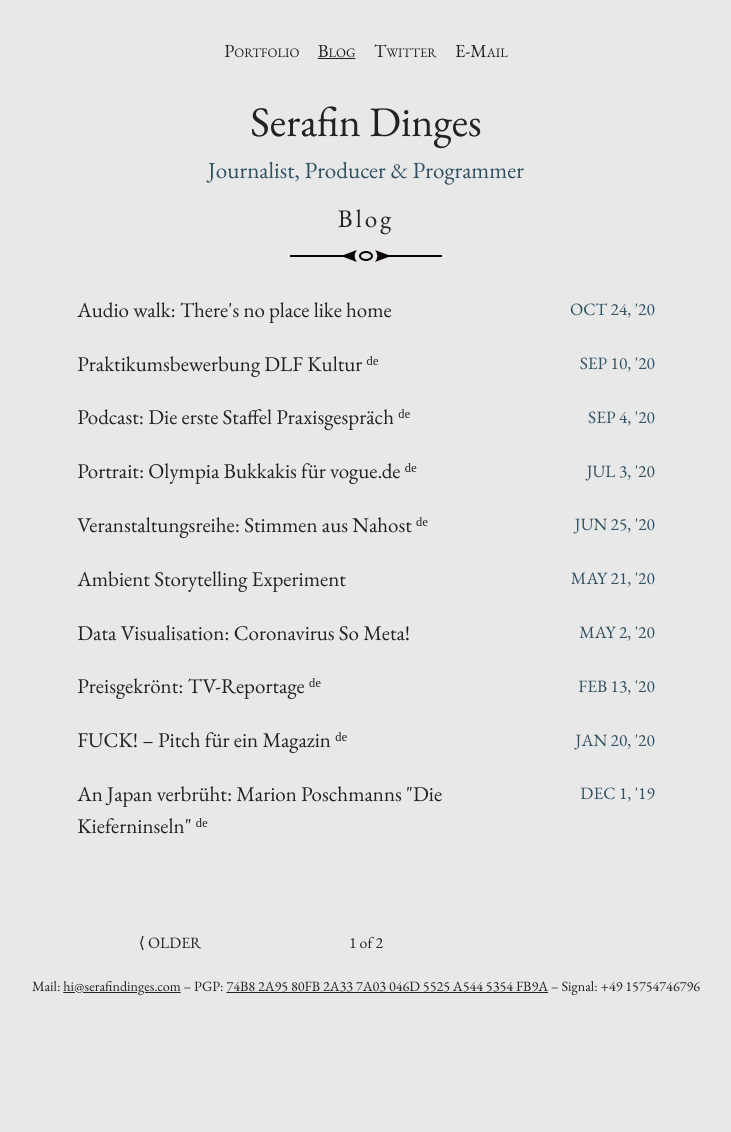
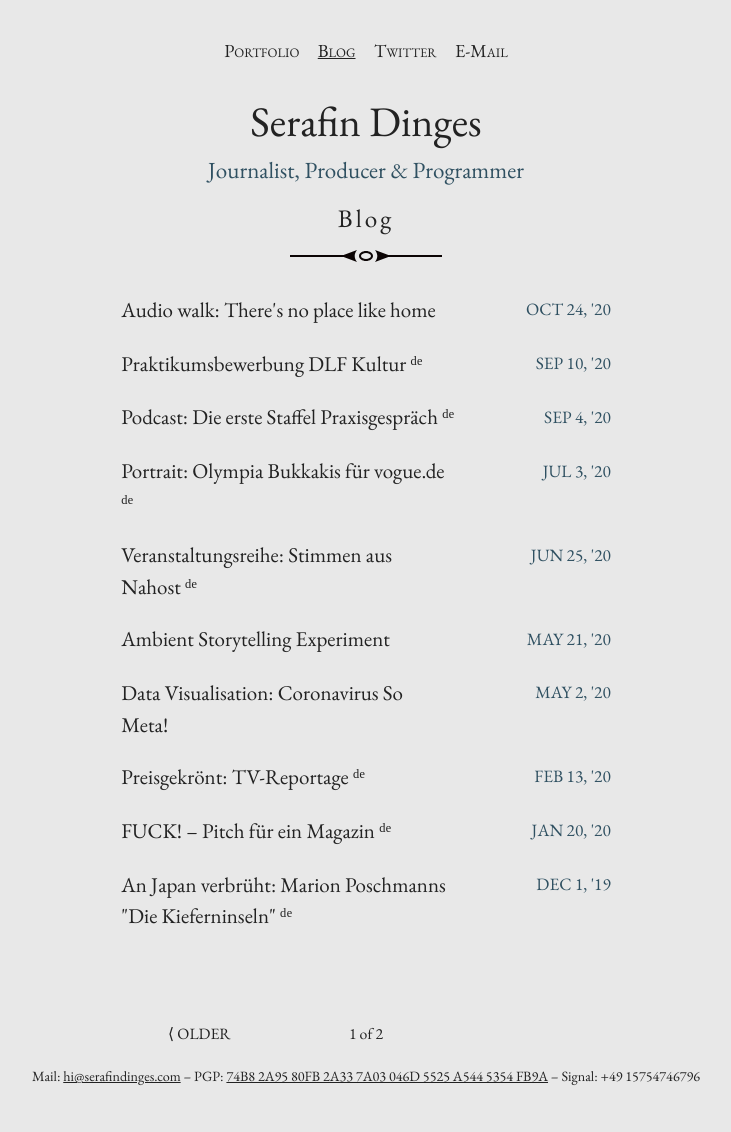
Before and after one commit to SerafinDinges/serafindinges.com, a Jekyll site: the page built from blog/index.html, in a window 1280 px wide. Shown: the whole page, without its empty margins (274-1005 px from the left). Built offline with Jekyll 4.4.1, drawn with Linux system fonts in a browser that asks for light colours; the list of posts is cut into pages by our own code; before the commit the page ends 1041 px from its top, so only the background shows below that.

Commit message:
Update _base.scss

```diff
--- a/_sass/_base.scss
+++ b/_sass/_base.scss
@@ -121,7 +121,7 @@ figcaption {
 }
 
 .home {
-  max-width: 28em;
+  max-width: 500px;
   margin: auto;
   // padding: 0.8em 1em;
 }
```
